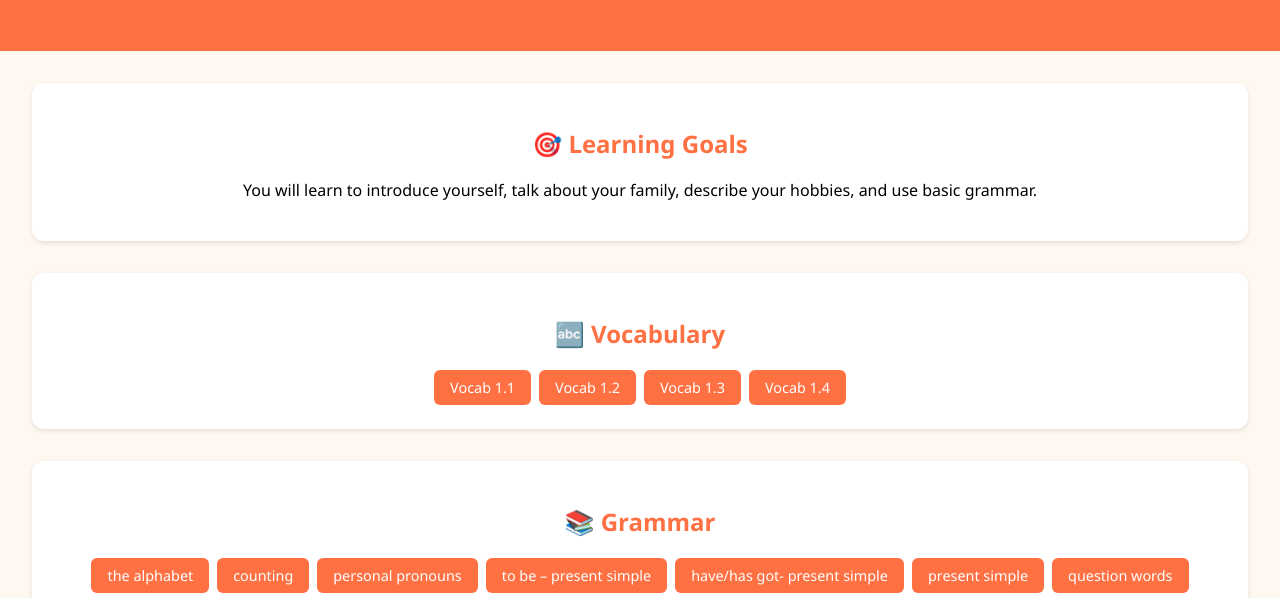
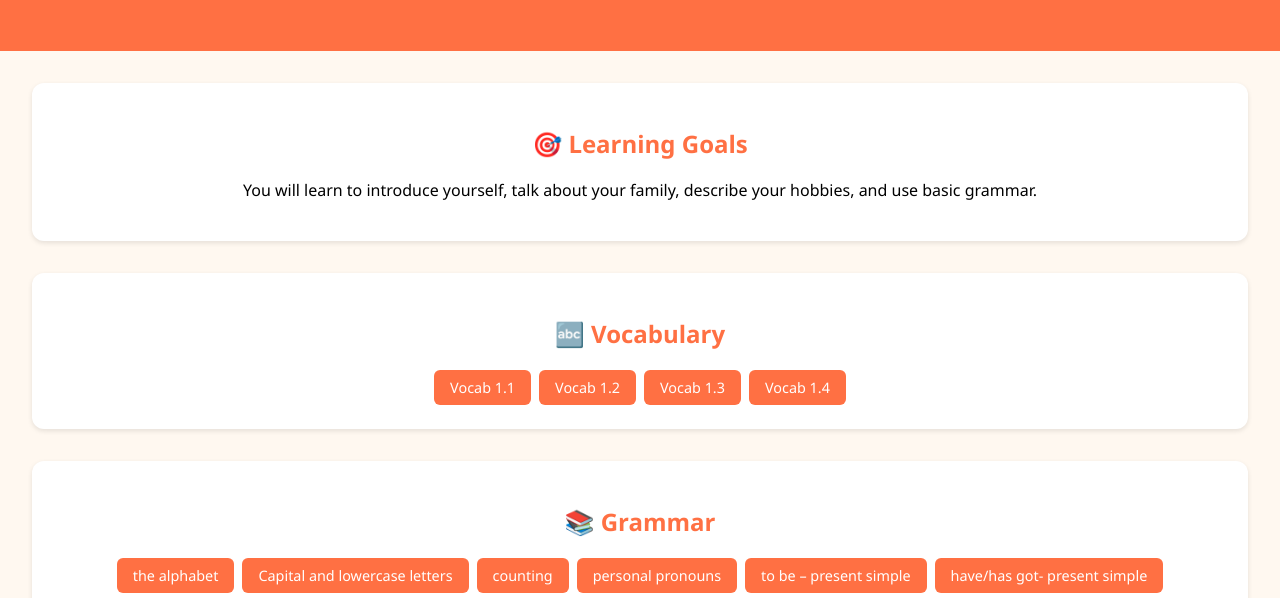
Before and after one commit to EngliForce/MAVO1, a plain HTML site: page theme1.html in a window 1280 px wide. Shown: the part 199-797 px from the top of the page. Drawn offline with Linux system fonts and the light colour scheme.

Commit message:
Update theme1.html

```diff
--- a/theme1.html
+++ b/theme1.html
@@ -89,6 +89,7 @@
       <h2>📚 Grammar</h2>
       <div class="links">
         <a href="https://www.learningapps.org" target="_blank">the alphabet</a>
+        <a href="m1t1_capital_lowercase_letters.html" target="_blank">Capital and lowercase letters</a>
         <a href="https://www.learningapps.org" target="_blank">counting</a>
         <a href="m1t1_personal_pronouns.html" target="_blank">personal pronouns</a>
         <a href="tobe_present.html" target="_blank">to be – present simple</a>
```
